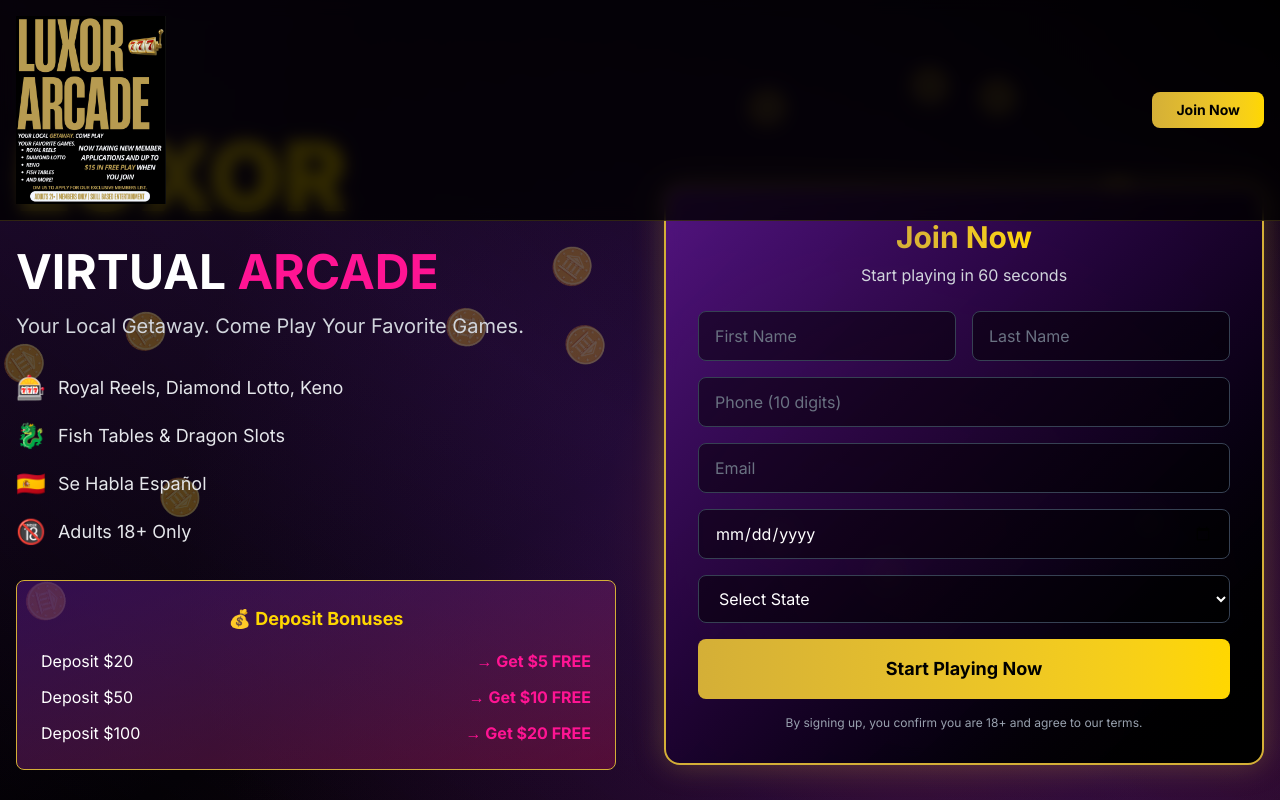
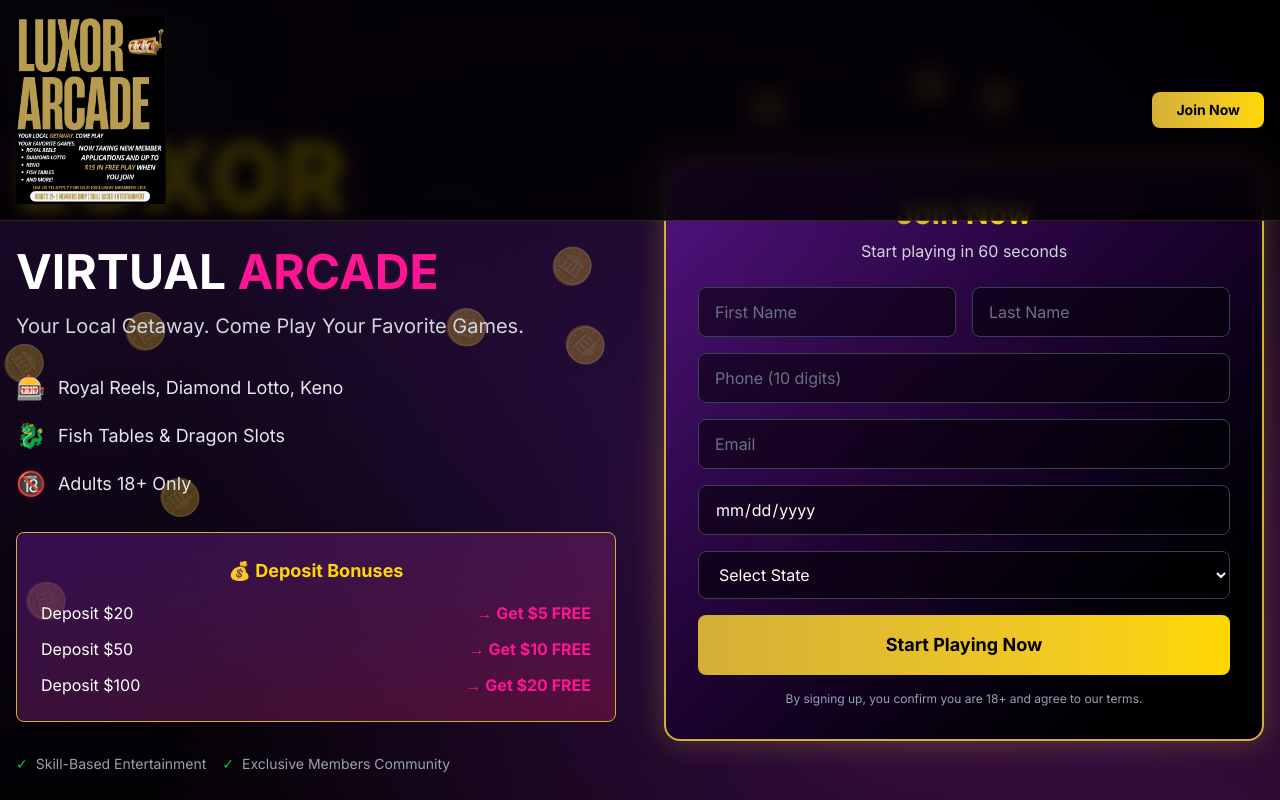
Before and after one commit to Jarvbot1/luxor-virtual-arcade, a Next.js app: page /luxor-virtual-arcade/ in a window 1280 px wide. Shown: the top 800 px of the page. Built offline with nearby package versions, Linux system fonts and the light colour scheme.

Commit message:
Remove 'Se Habla Español' text

```diff
--- a/app/page.tsx
+++ b/app/page.tsx
@@ -202,7 +202,6 @@
               {[
                 { icon: '🎰', text: 'Royal Reels, Diamond Lotto, Keno' },
                 { icon: '🐉', text: 'Fish Tables & Dragon Slots' },
-                { icon: '🇪🇸', text: 'Se Habla Español' },
                 { icon: '🔞', text: 'Adults 18+ Only' },
               ].map((item, i) => (
                 <motion.div
```
